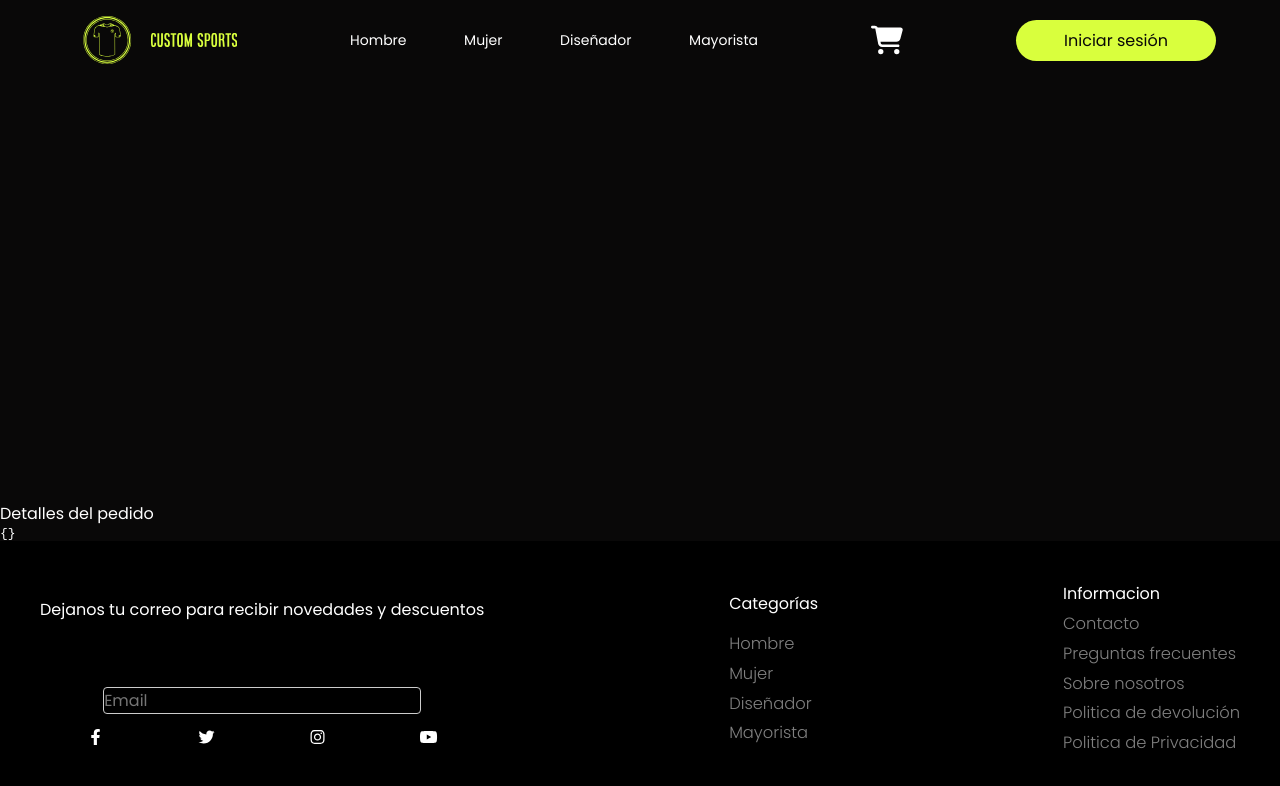
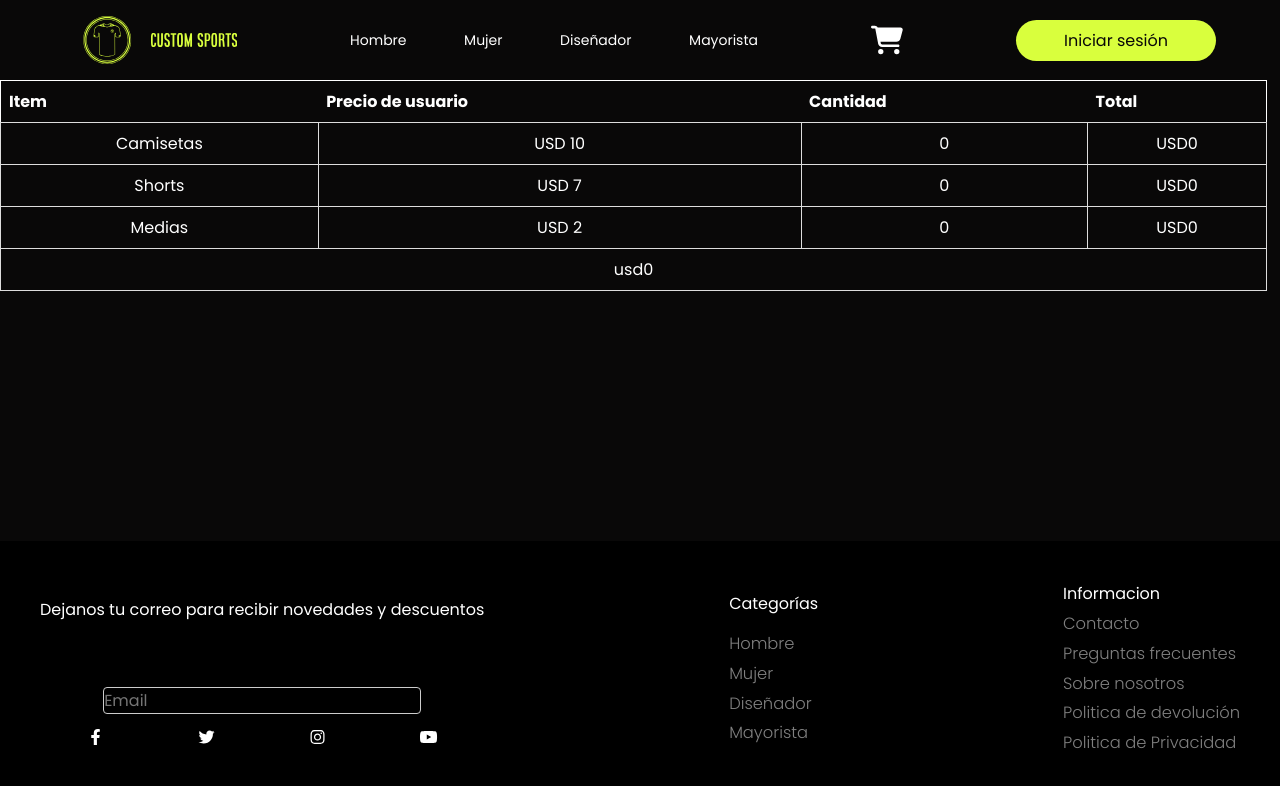
Before and after one commit to No-Country/S6-14-T-MERN, a React (Vite) app in the folder FRONT/: page /payments in a window 1280 px wide. Shown: the top 786 px of the page. Built offline with nearby package versions, Linux system fonts and the light colour scheme.

Commit message:
feat: payments page

```diff
--- a/FRONT/src/buttons/PaypalButton.jsx
+++ b/FRONT/src/buttons/PaypalButton.jsx
@@ -1,19 +1,25 @@
-import React, { useEffect, useState, useMemo } from "react";
+import React, { useState } from "react";
 import { PayPalScriptProvider, PayPalButtons } from "@paypal/react-paypal-js";
+import { useNavigate } from "react-router-dom";
 import axios from "axios";
 
 const API_URL = import.meta.env.VITE_API_URL;
-
 const initialOptions = {
   currency: "USD",
-};
+  vault: true,
+  "client-id":
+  "AVuPxblQAdI7BBhGEi9QIl2XI9JI-Nao8UZ0EFAsxEJCI-kg5o_TAH7dCsDDG7a8VskedSLNfmi50U-v"
+}
+
 const PayPalButton = () => {
-  const orderId = "63e5b15bb2e048edc3b6702c";
-  const [orderDetails, setOrderDetails] = useState({});
+  const orderId = "63fa647f6b221cd4c1195320";
+  const navigate = useNavigate();
 
   return (
     <>
-      <PayPalScriptProvider options={initialOptions}>
+      <PayPalScriptProvider
+        options={initialOptions}
+      >
         <PayPalButtons
           createOrder={(data, actions) => {
             return axios
@@ -30,24 +36,20 @@ const PayPalButton = () => {
                 });
               })
               .catch((err) => {
-                setOrderDetails(err.response.data);
+                console.log({ err });
               });
           }}
-          onApprove={function (data, actions) {
+          onApprove={async function (data, actions) {
             return actions.order.capture().then(function (paymentData) {
               axios
                 .post(`${API_URL}/payments/success/${orderId}`, { paymentData })
                 .then((res) => {
-                  setOrderDetails(res.data);
+                  navigate("/profile");
                 });
             });
           }}
         />
       </PayPalScriptProvider>
-      <div>
-        <h3>Detalles del pedido</h3>
-        <pre>{JSON.stringify(orderDetails, null, 2)}</pre>
-      </div>
     </>
   );
 };
--- a/FRONT/src/components/orders/TotalCompra.jsx
+++ b/FRONT/src/components/orders/TotalCompra.jsx
@@ -49,26 +49,26 @@ const TotalCompra = () => {
         <tbody>
           <TableRow>
             <TableCell>Camisetas</TableCell>
-            <TableCell>$1000</TableCell>
+            <TableCell>USD 10</TableCell>
             <TableCell> {shirts} </TableCell>
-            <TableCell> {shirts * 1000} </TableCell>
+            <TableCell> USD{shirts * 10} </TableCell>
+          </TableRow>
+          <TableRow>
+            <TableCell>Shorts</TableCell>
+            <TableCell> USD 7 </TableCell>
+            <TableCell>{pants}</TableCell>
+            <TableCell> USD{pants * 7} </TableCell>
           </TableRow>
           <TableRow>
             <TableCell>Medias</TableCell>
-            <TableCell>$500</TableCell>
+            <TableCell>USD 2</TableCell>
             <TableCell> {socks} </TableCell>
-            <TableCell> {socks * 500} </TableCell>
-          </TableRow>
-          <TableRow>
-            <TableCell>Shorts</TableCell>
-            <TableCell> 500 </TableCell>
-            <TableCell>{pants}</TableCell>
-            <TableCell> {pants * 500} </TableCell>
+            <TableCell> USD{socks * 2} </TableCell>
           </TableRow>
         </tbody>
         <TableFooter>
           <TableRow>
-            <TableCell colSpan="4"> {total} </TableCell>
+            <TableCell colSpan="4"> usd{total} </TableCell>
           </TableRow>
         </TableFooter>
       </Table>
--- a/FRONT/src/context/order/OrderProvider.jsx
+++ b/FRONT/src/context/order/OrderProvider.jsx
@@ -56,15 +56,15 @@ const OrderProvider = ({ children }) => {
     let socks = 0;
     players.forEach((player) => {
       if (player?.shirtSize) {
-        total += 1200;
+        total += 10;
         shirts++;
       }
       if (player?.pantsSize) {
-        total += 1000;
+        total += 7;
         pants++;
       }
       if (player?.socks) {
-        total += 200;
+        total += 2;
         socks++;
       }
     });
--- /dev/null
+++ b/FRONT/src/pages/payment/Payments.jsx
@@ -0,0 +1,13 @@
+import TotalCompra from "../../components/orders/TotalCompra";
+import PayPalButton from "../../buttons/PaypalButton";
+
+const Payments = () => {
+  return (
+    <main>
+      <TotalCompra />
+      <PayPalButton />
+    </main>
+  );
+};
+
+export { Payments };
--- a/FRONT/src/routes/App.jsx
+++ b/FRONT/src/routes/App.jsx
@@ -1,5 +1,5 @@
 import { BrowserRouter, Routes, Route } from 'react-router-dom'
-import PayPalButton from './../buttons/PaypalButton'
+import { Payments } from '../pages/payment/Payments'
 import {
   LayoutPages,
   HomePage,
@@ -22,7 +22,7 @@ const App = () => {
         <Routes>
           <Route path='/' element={<LayoutPages />}>
             <Route index element={<HomePage />} />
-            <Route path='payments' element={<PayPalButton />} />
+            <Route path='payments' element={<Payments />} />
             <Route path='order' element={<OrderPage />} />
             <Route path='diseñador' element={<CustomProducts />} />
             <Route path='color' element={<Colors />} />
```
